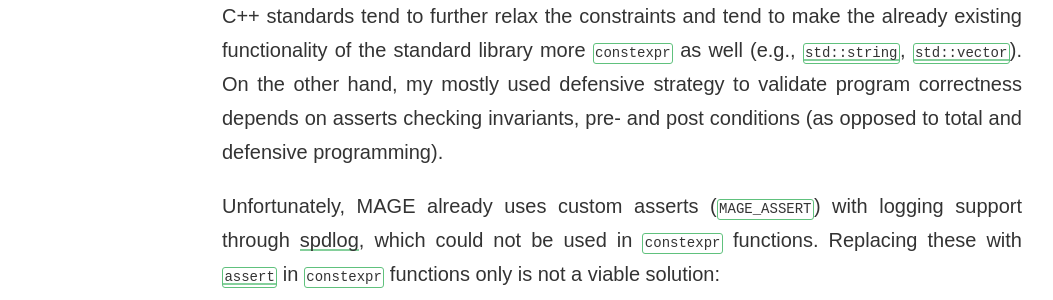
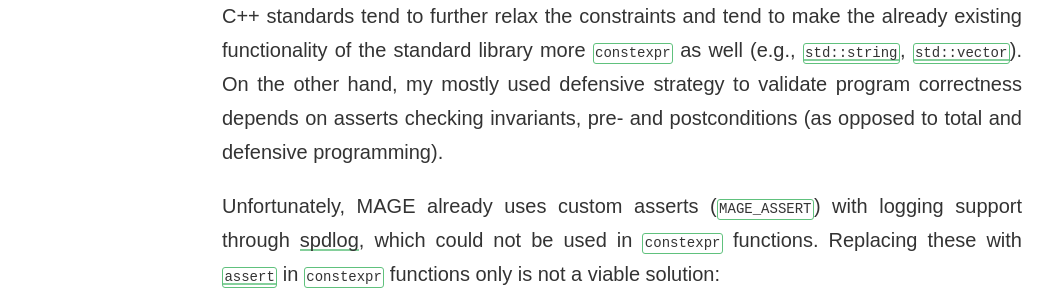
Before and after one commit to matt77hias/Blog, a Jekyll site: the page built from _posts/2020-08-25-mage-asserts.md, in a window 1280 px wide and 900 px high, scrolled down 669 px. Shown: the part 221-521 px from the top of the window, without its empty margins (18-1071 px from the left). Built offline with Jekyll 4.4.1, drawn with Linux system fonts in a browser that asks for light colours; comment, search, counter and statistics services are not loaded.

Commit message:
Update 2020-08-25-mage-asserts.md

````diff
--- a/_posts/2020-08-25-mage-asserts.md
+++ b/_posts/2020-08-25-mage-asserts.md
@@ -28,7 +28,7 @@ int main()
 output.s: ./example.cpp:6: int f(int): Assertion `0 <= i' failed.
 ```
 
-This is great! On the one hand, more and more functions can be made `constexpr` as newer C++ standards tend to further relax the constraints and tend to make the already existing functionality of the standard library more `constexpr` as well (e.g., [`std::string`](https://en.cppreference.com/w/cpp/string/basic_string), [`std::vector`](https://en.cppreference.com/w/cpp/container/vector)). On the other hand, my mostly used defensive strategy to validate program correctness depends on asserts checking invariants, pre- and post conditions (as opposed to total and defensive programming).
+This is great! On the one hand, more and more functions can be made `constexpr` as newer C++ standards tend to further relax the constraints and tend to make the already existing functionality of the standard library more `constexpr` as well (e.g., [`std::string`](https://en.cppreference.com/w/cpp/string/basic_string), [`std::vector`](https://en.cppreference.com/w/cpp/container/vector)). On the other hand, my mostly used defensive strategy to validate program correctness depends on asserts checking invariants, pre- and postconditions (as opposed to total and defensive programming).
 
 Unfortunately, MAGE already uses custom asserts (`MAGE_ASSERT`) with logging support through [spdlog](https://github.com/gabime/spdlog), which could not be used in `constexpr` functions. Replacing these with [`assert`](https://en.cppreference.com/w/cpp/error/assert) in `constexpr` functions only is not a viable solution:
 * having different assert macros depending on the context is confusing;
````
